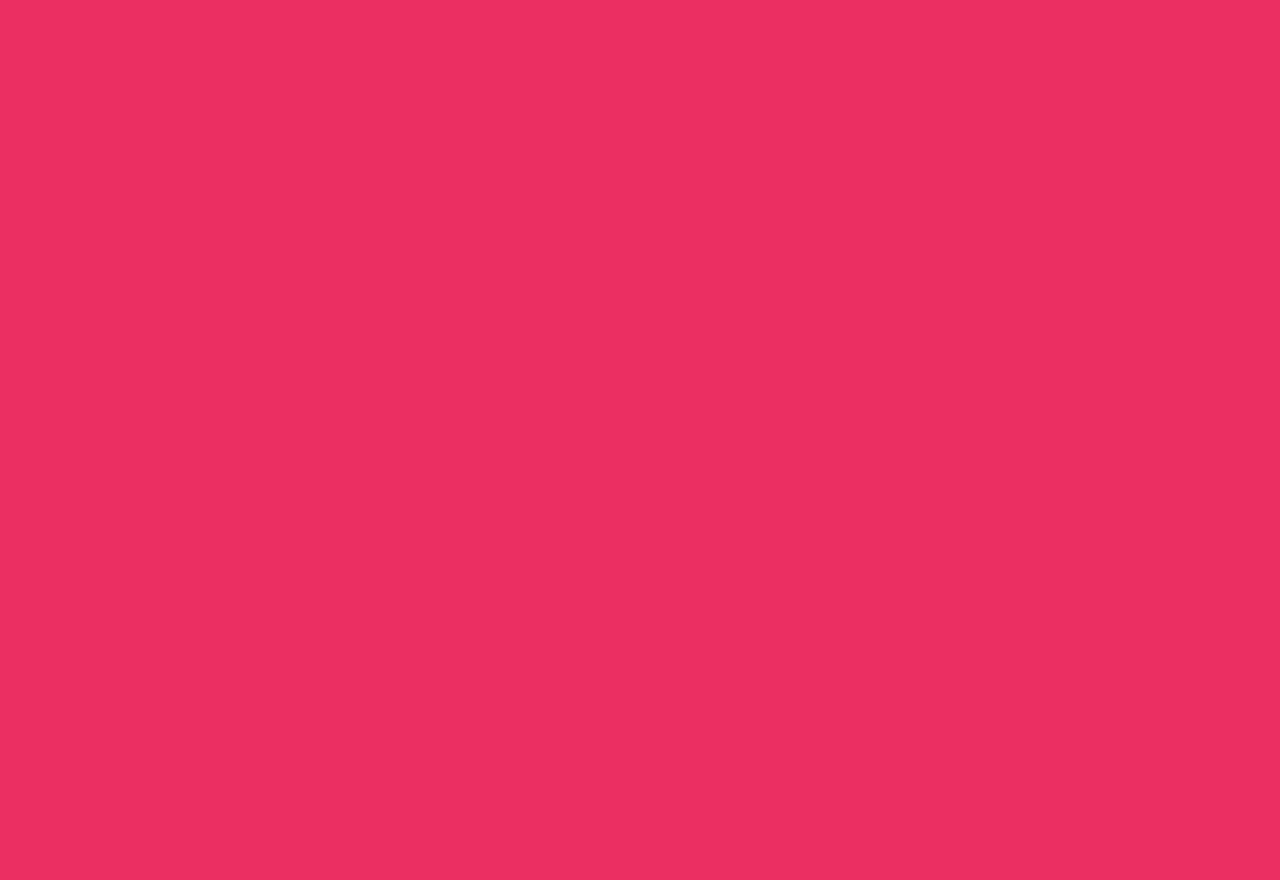
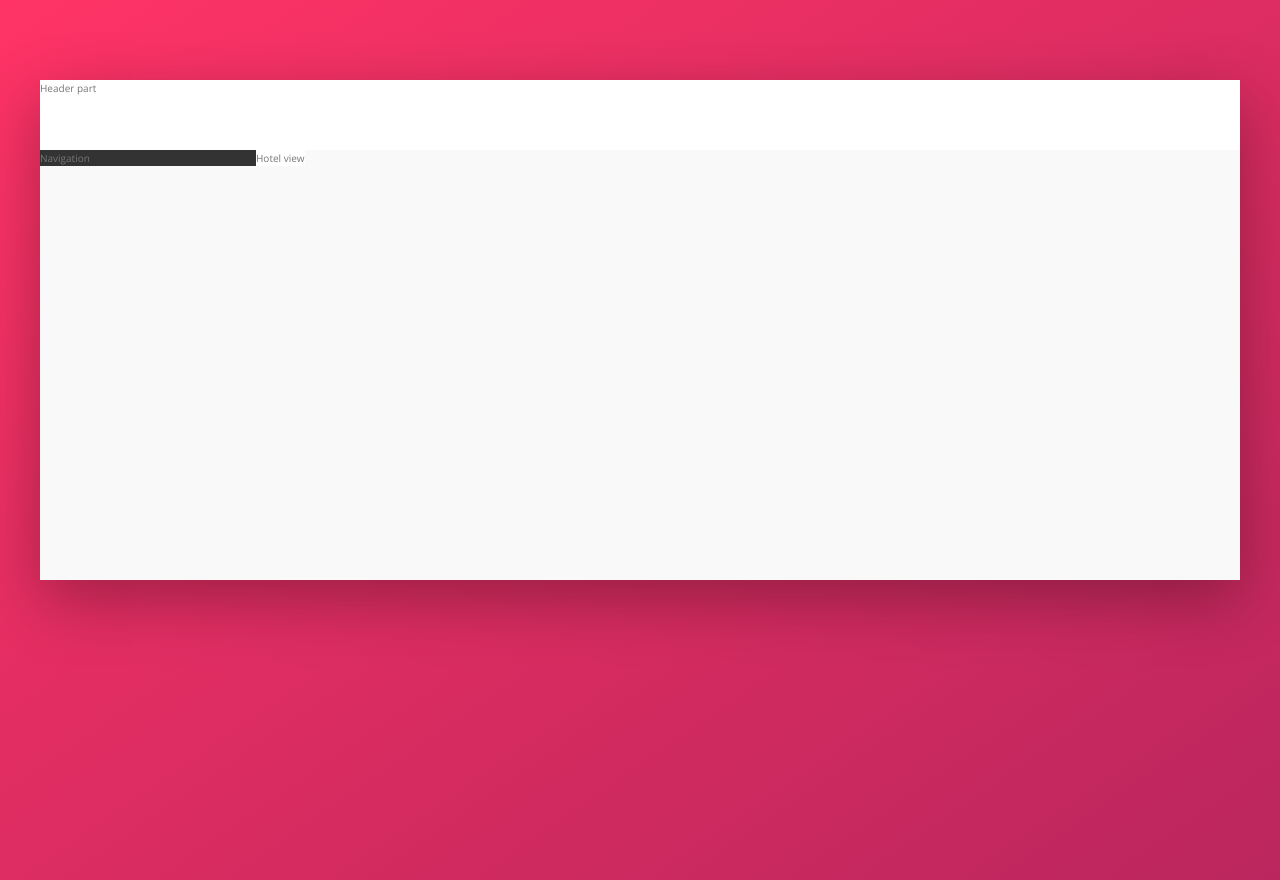
Before and after one commit to fonstack/Bookites, a website: page index.html in a window 1280 px wide. Before the commit the page ends 800 px from the top, so only its background shows below. Drawn offline with nearby package versions, Linux system fonts and the light colour scheme.

Commit message:
ajustes iniciales

```diff
--- a/index.html
+++ b/index.html
@@ -11,6 +11,18 @@
       <title>bookites &mdash; Your all-in-one booking app</title>
    </head>
    <body>
-
+      <div class="container">
+         <header class="header">
+            Header part
+         </header>
+         <div class="content">
+            <nav class="sidebar">
+               Navigation
+            </nav>
+            <main class="hotel-view">
+               Hotel view
+            </main>
+         </div>
+      </div>
    </body>
 </html>
--- /dev/null
+++ b/sass/_base.scss
@@ -0,0 +1,42 @@
+:root {
+   --color-primary: #eb2f64;
+   --color-primary-light: #FF3366;
+   --color-primary-dark: #BA265D;
+
+   --color-grey-light-1: #faf9f9;
+   --color-grey-light-2: #f4f2f2;
+   --color-grey-light-3: #f0eeee;
+   --color-grey-light-4: #ccc;
+
+   --color-grey-dark-1: #333;
+   --color-grey-dark-2: #777;
+   --color-grey-dark-3: #999;
+
+   --shadow-dark: 0 2rem 6rem rgba(0, 0, 0, 0.3);
+}
+
+* {
+   margin: 0;
+   padding: 0;
+}
+
+*, *::after,  *::before {
+   box-sizing: inherit;
+}
+
+html {
+   box-sizing: border-box;
+   font-size: 62.5%; // 1rem = 10px
+}
+
+body {
+   font-family: 'Open Sans', sans-serif;
+   color: var(--color-grey-dark-2);
+   font-weight: 400;
+   line-height: 1.6;
+   background-image: linear-gradient(to right bottom, var(--color-primary-light), var(--color-primary-dark));
+   background-size: cover;
+   background-repeat: no-repeat;
+
+   min-height: 100vh;
+}
--- /dev/null
+++ b/sass/_layout.scss
@@ -0,0 +1,28 @@
+.container {
+   max-width: 120rem;
+   margin: 8rem auto;
+   background-color: var(--color-grey-light-1);
+   box-shadow: var(--shadow-dark);
+
+   min-height: 50rem;
+}
+
+.header {
+   height: 7rem;
+   background-color: #fff;
+   border-bottom: var(--color-grey-light-2);
+}
+
+.content {
+   display: flex;
+}
+
+.sidebar {
+   background-color: var(--color-grey-dark-1);
+
+   flex: 0 0 18%;
+}
+
+.hotel-view {
+   background-color: #fff;
+}
--- a/sass/main.scss
+++ b/sass/main.scss
@@ -1,26 +1,3 @@
-/*
-COLORS
-
-Primary: #eb2f64
-Primary light: #FF3366
-Primary dark: #BA265D
-
-Grey light 1: #faf9f9
-Grey light 2: #f4f2f2
-Grey light 3: #f0eeee
-Grey light 4: #ccc
-
-Grey dark 1: #333
-Grey dark 2: #777
-Grey dark 3: #999
-
-*/
-
-* {
-   margin: 0;
-   padding: 0;
-}
-
-body {
-   background-color: #eb2f64;
-}
+@import "base";
+@import "layout";
+@import "components";
```
Also changed, not shown: css/style.css, sass/_components.scss (added). Lines whose indentation alone changed are shown as unchanged.
